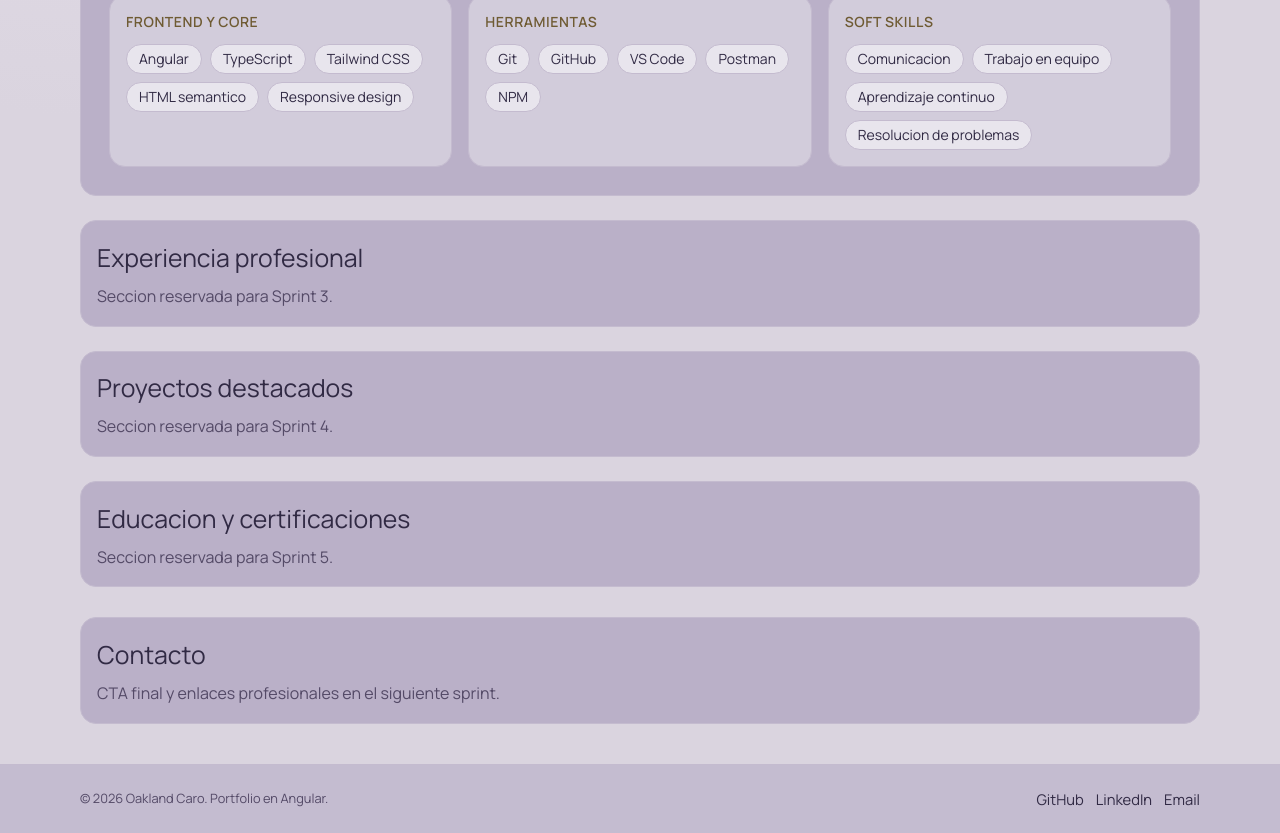
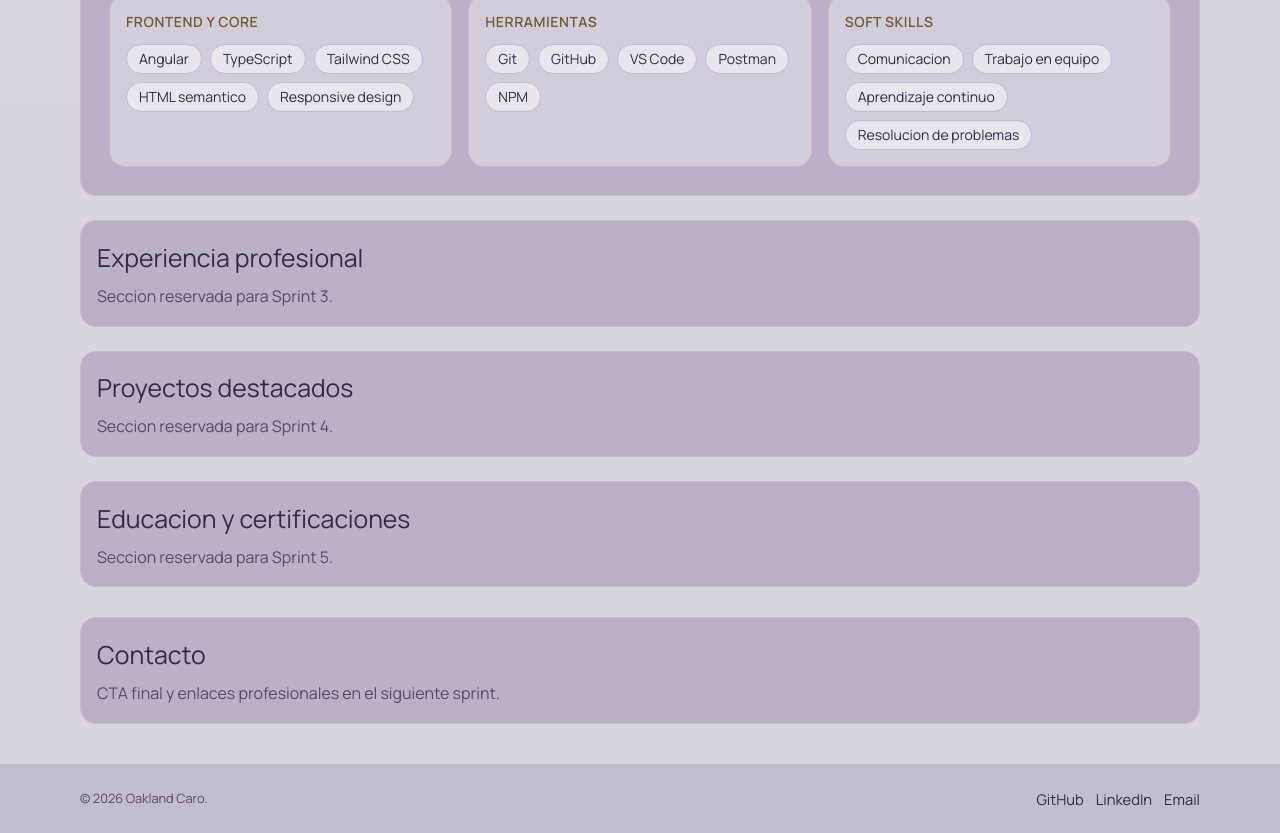
Before and after one commit to oaklandcodes/portfolio-oakland, an Angular app: page / in a window 1280 px wide. Shown: the part 948-1781 px from the top of the page. Built offline with nearby package versions, Linux system fonts and the light colour scheme.

Commit message:
fix: ajustar copy del footer

```diff
--- a/src/app/core/layout/site-footer/site-footer.html
+++ b/src/app/core/layout/site-footer/site-footer.html
@@ -4,7 +4,7 @@
 	<div
 		class="mx-auto flex min-h-[4.3rem] w-[min(1120px,92vw)] flex-wrap items-center justify-between gap-4"
 	>
-		<small class="text-[var(--color-text-soft)]">© {{ year }} Oakland Caro. Portfolio en Angular.</small>
+		<small class="text-[var(--color-text-soft)]">© {{ year }} Oakland Caro.</small>
 
 		<nav class="flex gap-3" aria-label="Enlaces profesionales">
 			<a class="text-[0.92rem] text-[var(--color-text)] no-underline hover:text-[var(--color-accent-strong)]" href="#">GitHub</a>
```
